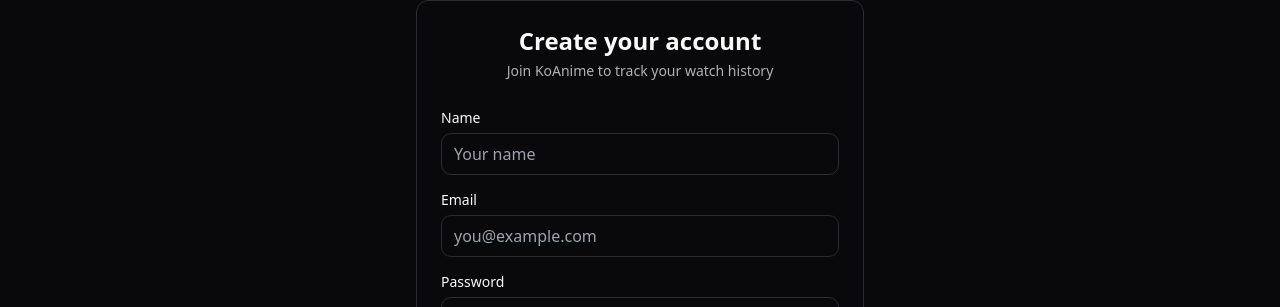
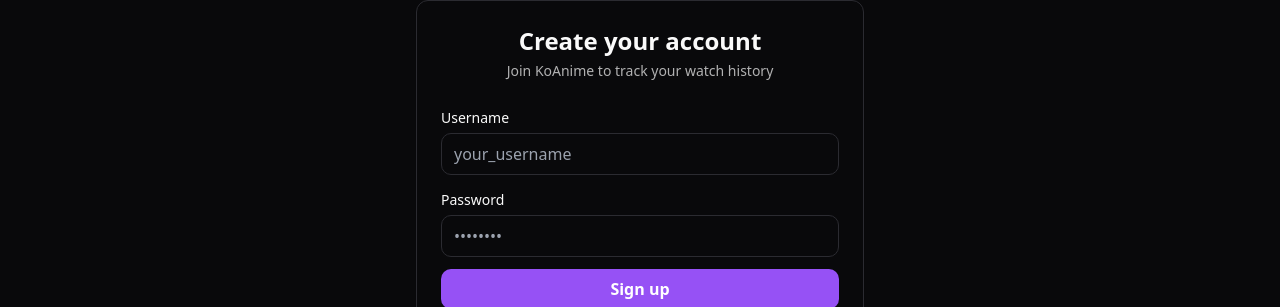
Before and after one commit to TheGatewayMaker/koanimetv4, a React (Vite) app: page /signup in a window 1280 px wide. Shown: the part 113-420 px from the top of the page. Built offline with nearby package versions, Linux system fonts and the light colour scheme; no server answers.

Commit message:
Replace Signup page to username/password via API
cgen-57bbe913574748188700b7309e40a0cb

```diff
--- a/client/pages/Signup.tsx
+++ b/client/pages/Signup.tsx
@@ -1,42 +1,20 @@
-import { useEffect, useState } from "react";
+import { useState } from "react";
 import { Layout } from "../components/Layout";
-import {
-  getFirebase,
-  getFirebaseAsync,
-  isFirebaseConfigured,
-} from "../lib/firebase";
-import { createUserWithEmailAndPassword, updateProfile } from "firebase/auth";
+import { useAuth } from "../providers/AuthProvider";
 
 export default function Signup() {
-  const [configured, setConfigured] = useState(isFirebaseConfigured());
-  const [name, setName] = useState("");
-  const [email, setEmail] = useState("");
+  const { signup } = useAuth();
+  const [username, setUsername] = useState("");
   const [password, setPassword] = useState("");
   const [loading, setLoading] = useState(false);
   const [error, setError] = useState<string | null>(null);
-
-  useEffect(() => {
-    if (!configured) {
-      getFirebaseAsync().then((res) => {
-        if (res) setConfigured(true);
-      });
-    }
-  }, [configured]);
 
   async function onSubmit(e: React.FormEvent) {
     e.preventDefault();
     setLoading(true);
     setError(null);
     try {
-      const lazy = (await getFirebaseAsync()) || getFirebase();
-      const cred = await createUserWithEmailAndPassword(
-        lazy.auth,
-        email,
-        password,
-      );
-      if (name) {
-        await updateProfile(cred.user, { displayName: name });
-      }
+      await signup(username, password);
       window.location.href = "/";
     } catch (err: any) {
       setError(err?.message || "Signup failed");
@@ -55,30 +33,14 @@ export default function Signup() {
           <p className="mt-1 text-center text-sm text-foreground/70">
             Join KoAnime to track your watch history
           </p>
-          {!configured && (
-            <div className="mt-3 rounded border border-amber-300 bg-amber-50 p-3 text-sm text-amber-800 dark:border-amber-900/50 dark:bg-amber-900/20 dark:text-amber-200">
-              Firebase isn't configured. Add VITE_FIREBASE_* env vars in project
-              settings to enable authentication.
-            </div>
-          )}
           <form className="mt-6 space-y-3" onSubmit={onSubmit}>
             <div>
-              <label className="text-sm">Name</label>
+              <label className="text-sm">Username</label>
               <input
                 className="mt-1 w-full rounded-md border bg-background px-3 py-2"
-                placeholder="Your name"
-                value={name}
-                onChange={(e) => setName(e.target.value)}
-              />
-            </div>
-            <div>
-              <label className="text-sm">Email</label>
-              <input
-                type="email"
-                className="mt-1 w-full rounded-md border bg-background px-3 py-2"
-                placeholder="you@example.com"
-                value={email}
-                onChange={(e) => setEmail(e.target.value)}
+                placeholder="your_username"
+                value={username}
+                onChange={(e) => setUsername(e.target.value)}
                 required
               />
             </div>
@@ -97,7 +59,7 @@ export default function Signup() {
             <button
               type="submit"
               className="mt-2 w-full rounded-md bg-primary px-3 py-2 font-semibold text-primary-foreground"
-              disabled={!configured || loading}
+              disabled={loading}
             >
               {loading ? "Creating…" : "Sign up"}
             </button>
```
